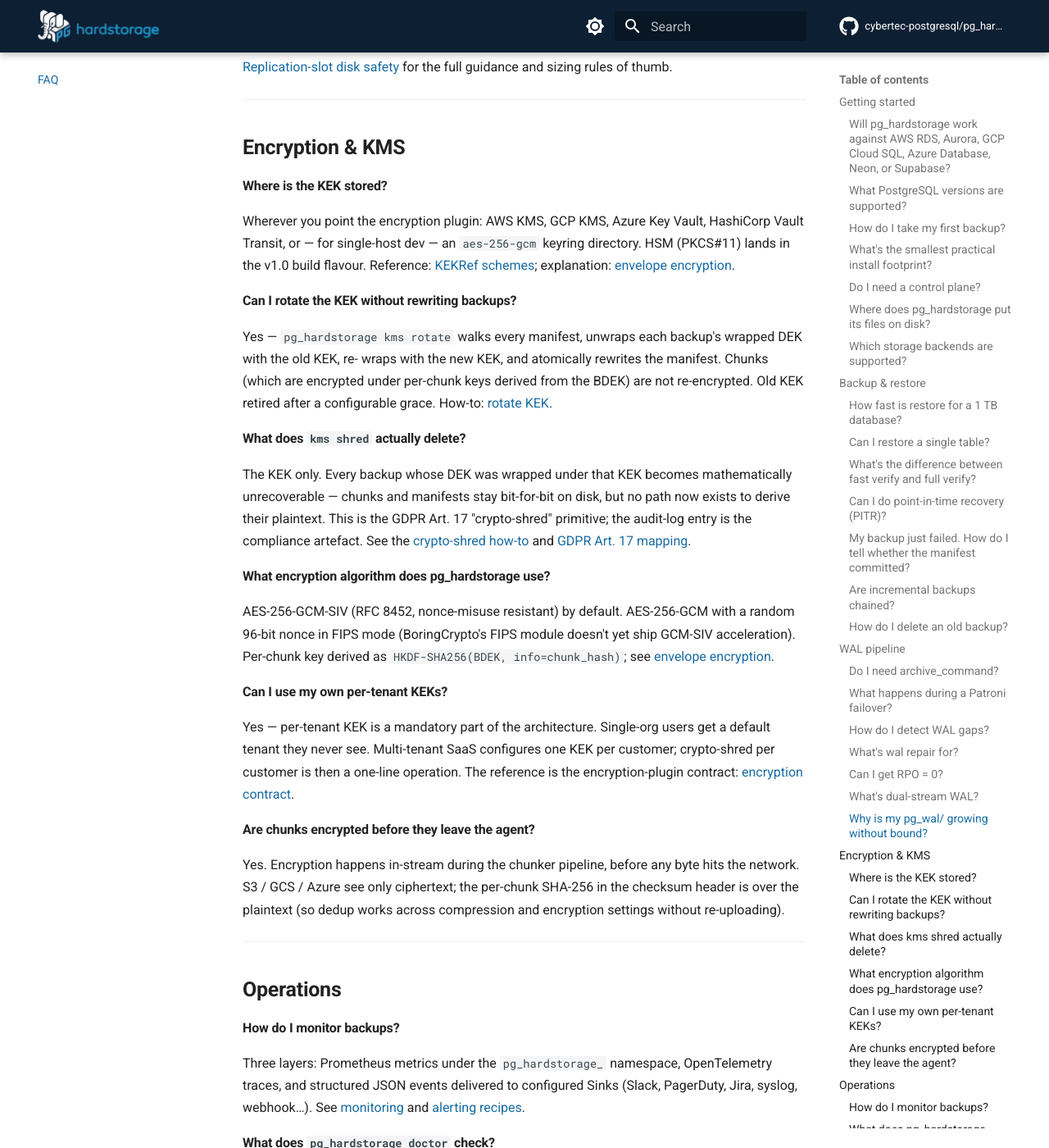
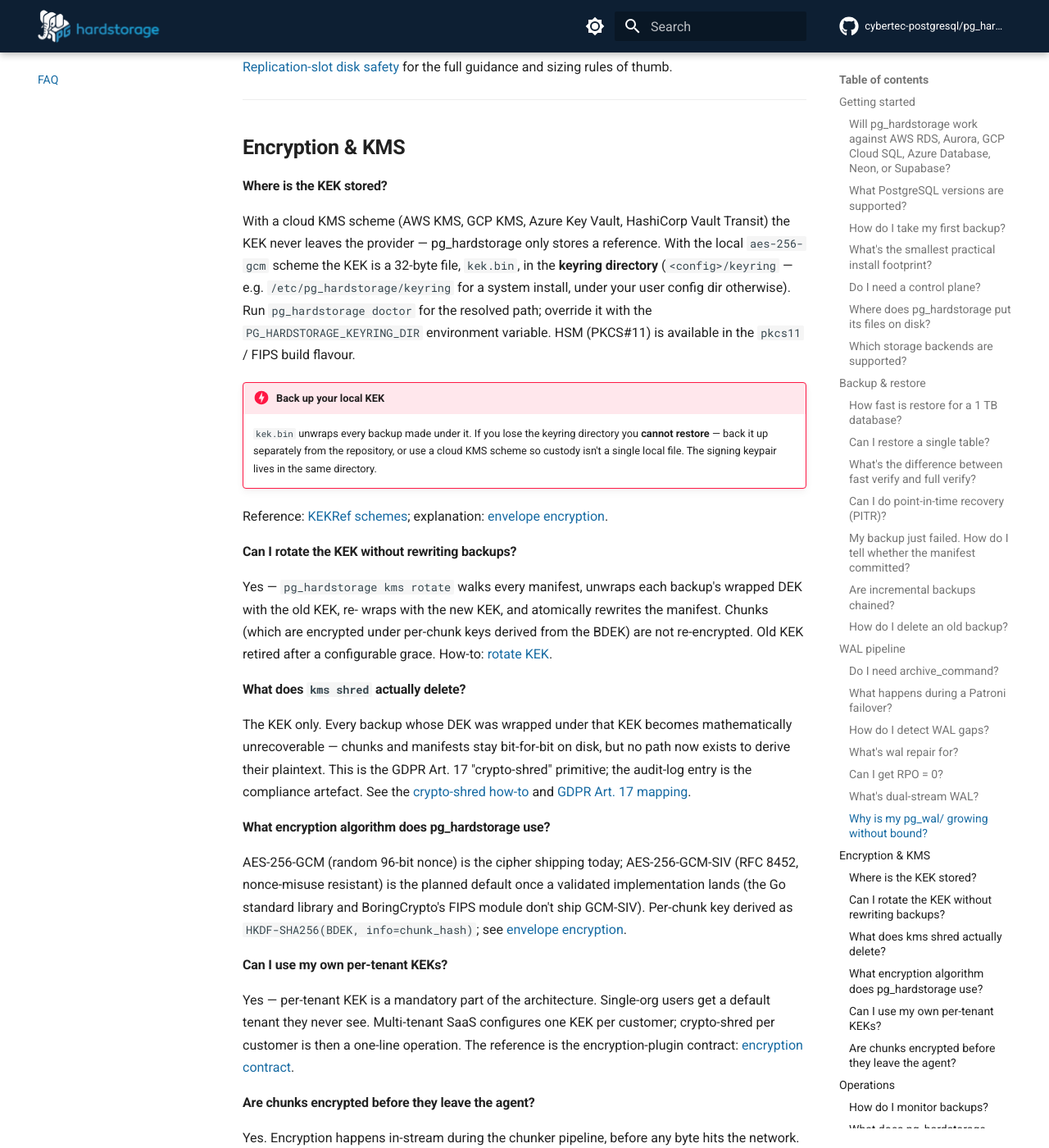
Before and after one commit to cybertec-postgresql/pg_hardstorage, an MkDocs documentation site: the page built from docs/faq.md, in a window 1280 px wide and 1400 px high, scrolled down 5642 px. Shown: the whole window at 82% size. Built offline with MkDocs 1.6.1 and Material for MkDocs 9.7.7, drawn with Linux system fonts in a browser that asks for light colours; comment, search, counter and statistics services are not loaded.

Commit message:
docs: highlight encryption-key location, backup, and override (#8) (#11)
Addresses #8 — make key custody impossible to miss:
- Encryption tutorial + FAQ now state where the local KEK lives
  (kek.bin in the keyring directory, <config>/keyring; doctor prints the
  resolved path), warn prominently that losing it makes every backup
  under it unrecoverable, tell operators to back the keyring directory
  up separately, and document the PG_HARDSTORAGE_KEYRING_DIR override
  (the "parameter to change the key dir" the issue asked for already
  exists as that env var).
- Fixed a stale "GCP/Azure/Vault KMS slated for v0.5+" note in the
  encryption tutorial (those providers ship today) and a missed
  AES-256-GCM-SIV-as-default line in the FAQ (ships plain AES-256-GCM).

Closes #8.

```diff
--- a/docs/faq.md
+++ b/docs/faq.md
@@ -329,11 +329,25 @@ guidance and sizing rules of thumb.
 
 #### Where is the KEK stored?
 
-Wherever you point the encryption plugin: AWS KMS, GCP
-KMS, Azure Key Vault, HashiCorp Vault Transit, or — for
-single-host dev — an `aes-256-gcm` keyring directory.
-HSM (PKCS#11) lands in the v1.0 build flavour.  Reference:
-[KEKRef schemes](reference/cli/pg_hardstorage_kms.md);
+With a cloud KMS scheme (AWS KMS, GCP KMS, Azure Key
+Vault, HashiCorp Vault Transit) the KEK never leaves the
+provider — pg_hardstorage only stores a reference. With the
+local `aes-256-gcm` scheme the KEK is a 32-byte file,
+`kek.bin`, in the **keyring directory** (`<config>/keyring`
+— e.g. `/etc/pg_hardstorage/keyring` for a system install,
+under your user config dir otherwise). Run `pg_hardstorage
+doctor` for the resolved path; override it with the
+`PG_HARDSTORAGE_KEYRING_DIR` environment variable. HSM
+(PKCS#11) is available in the `pkcs11` / FIPS build flavour.
+
+!!! danger "Back up your local KEK"
+    `kek.bin` unwraps every backup made under it. If you
+    lose the keyring directory you **cannot restore** — back
+    it up separately from the repository, or use a cloud KMS
+    scheme so custody isn't a single local file. The signing
+    keypair lives in the same directory.
+
+Reference: [KEKRef schemes](reference/kekref-schemes.md);
 explanation:
 [envelope encryption](explanation/envelope-encryption.md).
 
@@ -361,10 +375,11 @@ and
 
 #### What encryption algorithm does pg_hardstorage use?
 
-AES-256-GCM-SIV (RFC 8452, nonce-misuse resistant) by
-default.  AES-256-GCM with a random 96-bit nonce in FIPS
-mode (BoringCrypto's FIPS module doesn't yet ship GCM-SIV
-acceleration).  Per-chunk key derived as
+AES-256-GCM (random 96-bit nonce) is the cipher shipping
+today; AES-256-GCM-SIV (RFC 8452, nonce-misuse resistant)
+is the planned default once a validated implementation
+lands (the Go standard library and BoringCrypto's FIPS
+module don't ship GCM-SIV).  Per-chunk key derived as
 `HKDF-SHA256(BDEK, info=chunk_hash)`; see
 [envelope encryption](explanation/envelope-encryption.md).
 
```
Also changed, not shown: CHANGELOG.md (+10 -0 lines), docs/tutorials/encryption-walkthrough.md (+16 -3 lines).
